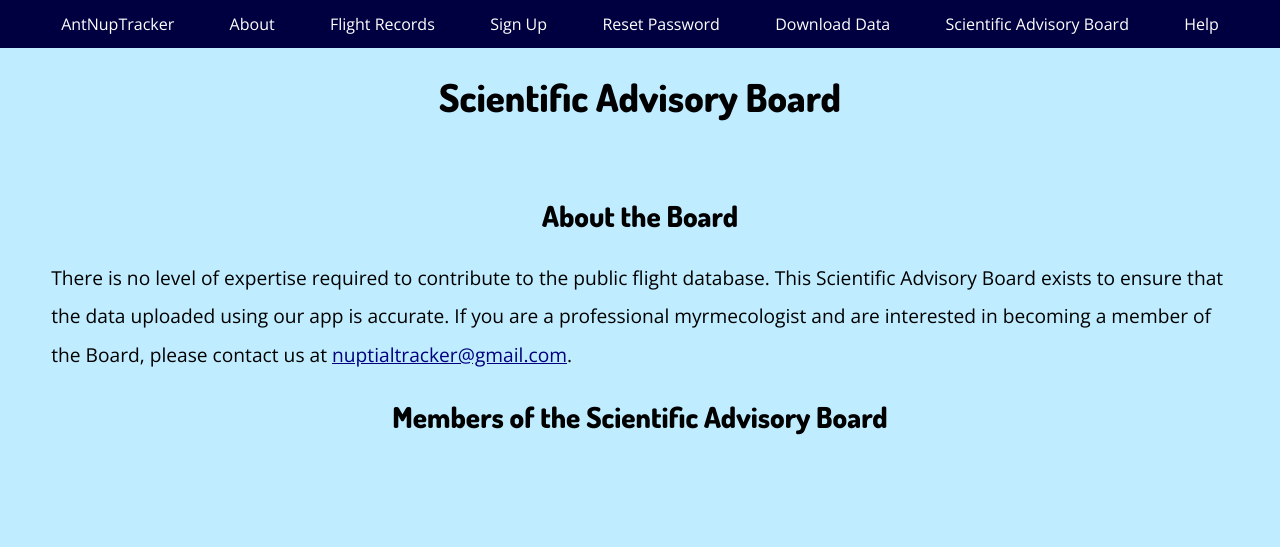
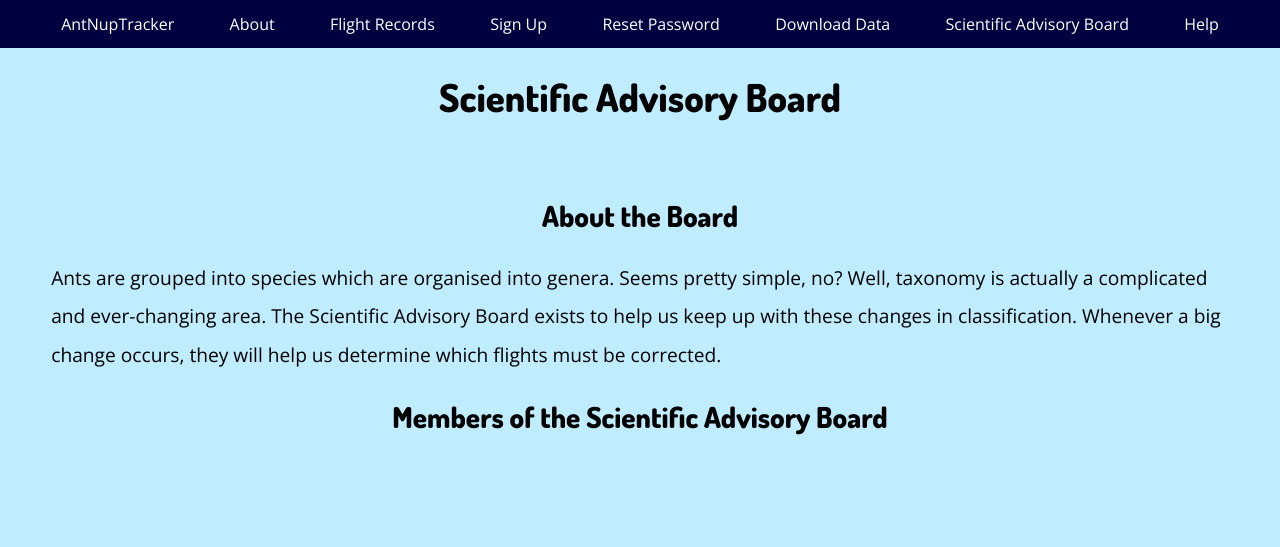
Before and after one commit to bzrudski/antnuptracker-server, a Django app: page /scientific-advisory-board/ in a window 1280 px wide. Shown: the top 547 px of the page. Run offline with Django 3.2, Linux system fonts and the light colour scheme; data that the repository does not hold is empty; parts of the project's set-up code (start-up, migrations or seed data) failed here and were passed over.

Commit message:
Change the description of SAB

```diff
--- a/nuptialtracker/nuptiallog/templates/nuptiallog/ScientificAdvisoryBoard.html
+++ b/nuptialtracker/nuptiallog/templates/nuptiallog/ScientificAdvisoryBoard.html
@@ -5,9 +5,9 @@
     <h1>Scientific Advisory Board</h1>
     <div class="textbody">
         <h2>About the Board</h2>
-        There is no level of expertise required to contribute to the public flight database. This Scientific Advisory Board exists
-        to ensure that the data uploaded using our app is accurate. If you are a professional myrmecologist and are interested in becoming
-        a member of the Board, please contact us at <a href="mailto:nuptialtracker@gmail.com">nuptialtracker@gmail.com</a>.
+        Ants are grouped into species which are organised into genera. Seems pretty simple, no? Well, taxonomy is actually
+        a complicated and ever-changing area. The Scientific Advisory Board exists to help us keep up with these changes in classification.
+        Whenever a big change occurs, they will help us determine which flights must be corrected.
 
         <h2>Members of the Scientific Advisory Board</h2>
         <div class="scientistsContainer">
```
